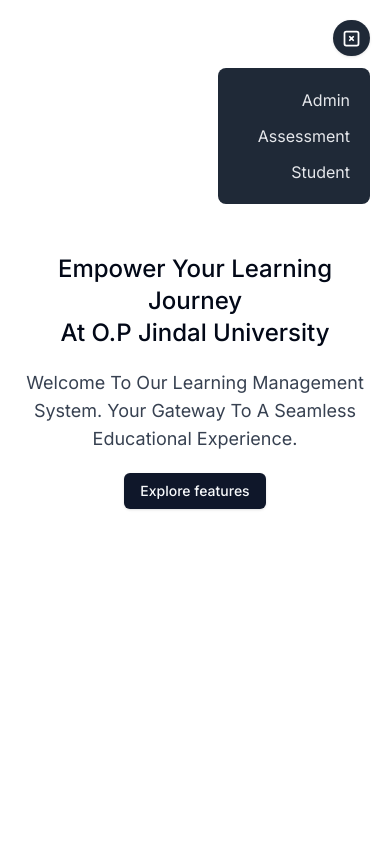
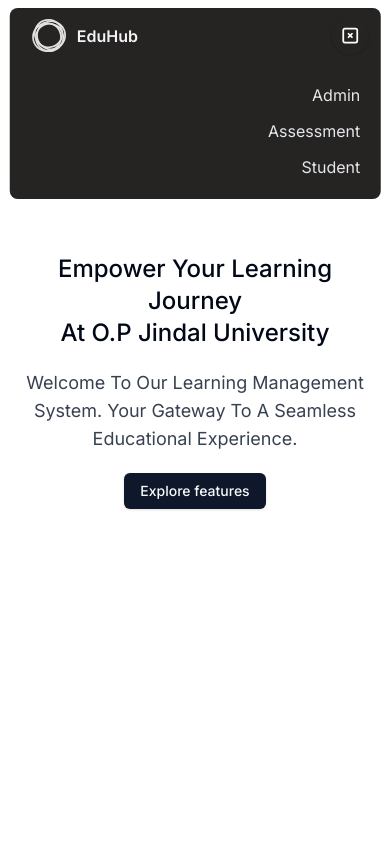
Before and after one commit to subrat611/EduHub-home, a Next.js app: page / in a window 390 px wide. Both pictures are taken after a click on the button 351 px from the left and 38 px from the top of the page. Shown: the top 844 px of the page. Built offline with nearby package versions, Linux system fonts and the light colour scheme.

Commit message:
refactor: navigation ui refactor and code minimize

```diff
--- a/src/components/Navigation.tsx
+++ b/src/components/Navigation.tsx
@@ -12,8 +12,8 @@
   };
 
   return (
-    <>
-      <nav className="hidden fixed top-2 left-[50%] -translate-x-[50%] w-[780px] bg-[#252422] rounded-lg h-14 text-gray-100 md:flex items-center justify-between px-3">
+    <nav className="fixed top-2 left-[50%] -translate-x-[50%] w-[95%] max-w-[780px] rounded-lg bg-[#252422] min-h-14">
+      <div className="flex items-center justify-between px-3">
         <Link href="/">
           <div className="flex items-center">
             <svg
@@ -54,7 +54,7 @@
             <p className="font-semibold text-gray-100">EduHub</p>
           </div>
         </Link>
-        <ul className="flex items-center space-x-5 mr-5">
+        <ul className="items-center space-x-5 mr-5 hidden text-gray-100 md:flex">
           <Link href="/">
             <li className="hover:text-gray-50">Admin</li>
           </Link>
@@ -65,11 +65,8 @@
             <li className="hover:text-gray-50">Student</li>
           </Link>
         </ul>
-      </nav>
-      <div className="fixed top-5 right-5 md:hidden">
-        <div className="flex flex-col items-end">
         <Button
-            className={`bg-gray-800 p-2 ${
+          className={`bg-[#252422] hover:bg-gray-900 p-2 md:hidden ${
             isMobMenuOpen
               ? "rounded-full flex items-center justify-center"
               : "rounded-sm"
@@ -78,9 +75,11 @@
         >
           {isMobMenuOpen ? <MenuCloseIconBuddyIcon /> : <MenuIconBuddyIcon />}
         </Button>
+      </div>
+
       {isMobMenuOpen && (
         <motion.ul
-              className="bg-gray-800 items-end space-x-5 space-y-3 mt-3 p-5 rounded-lg text-gray-200 flex flex-col"
+          className="items-end space-x-5 space-y-3 p-5  text-gray-200 flex flex-col md:hidden"
           initial={{ opacity: 0 }}
           animate={{ opacity: 1 }}
           transition={{ type: "easeOut" }}
@@ -96,9 +95,7 @@
           </Link>
         </motion.ul>
       )}
-        </div>
-      </div>
-    </>
+    </nav>
   );
 };
 
```
Lines whose indentation alone changed are shown as unchanged.
